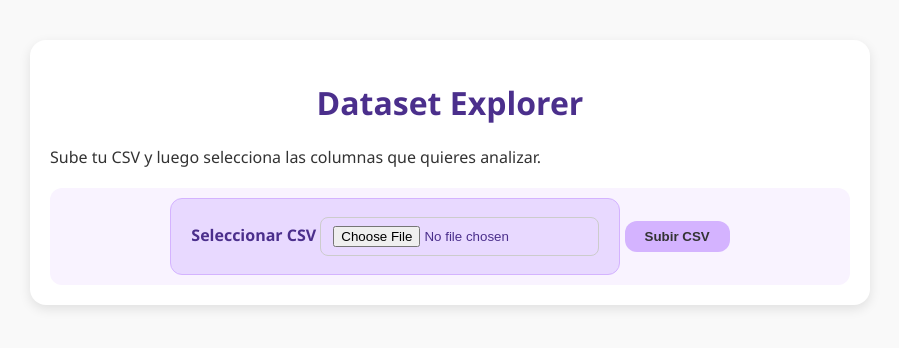
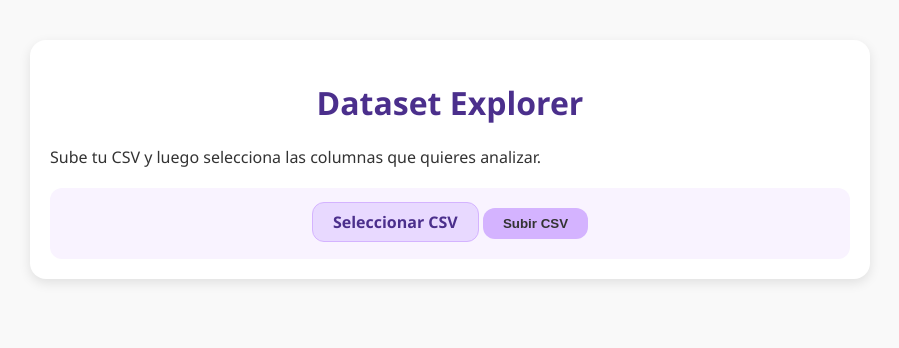
Before and after one commit to LindaCamacho/NSL-KDD-Front, a FastAPI app: page / in a window 1280 px wide. Shown: the top 348 px of the page, without its empty margins (190-1089 px from the left). Run offline with FastAPI, Linux system fonts and the light colour scheme.

Commit message:
Mejoras de interfaz

```diff
--- a/templates/index.html
+++ b/templates/index.html
@@ -46,6 +46,11 @@
 
         .custom-file-upload:hover {
             background-color: #d4b3ff;
+            color: white;
+        }
+
+        input[type="file"] {
+            display: none;
         }
 
         input[type="number"] {
@@ -89,6 +94,8 @@
             padding: 5px 12px;
             font-size: 0.9em;
             color: #4b2f8c;
+            display: flex;
+            align-items: center;
         }
 
         table {
@@ -111,7 +118,6 @@
             color: red;
             text-align: center;
         }
-
     </style>
 </head>
 <body>
@@ -126,9 +132,9 @@
 
         <!-- Formulario de subida de CSV -->
         <form action="/upload" method="post" enctype="multipart/form-data">
-            <label class="custom-file-upload">
+            <label class="custom-file-upload" id="file-label">
                 Seleccionar CSV
-                <input type="file" name="file" required>
+                <input type="file" name="file" id="file-input" required>
             </label>
             <button type="submit">Subir CSV</button>
         </form>
@@ -168,5 +174,19 @@
         </form>
         {% endif %}
     </div>
+
+    <!-- Script para mostrar nombre de archivo -->
+    <script>
+        const fileInput = document.getElementById('file-input');
+        const fileLabel = document.getElementById('file-label');
+
+        fileInput.addEventListener('change', () => {
+            if (fileInput.files.length > 0) {
+                fileLabel.textContent = fileInput.files[0].name;
+            } else {
+                fileLabel.textContent = "Seleccionar CSV";
+            }
+        });
+    </script>
 </body>
 </html>
```
